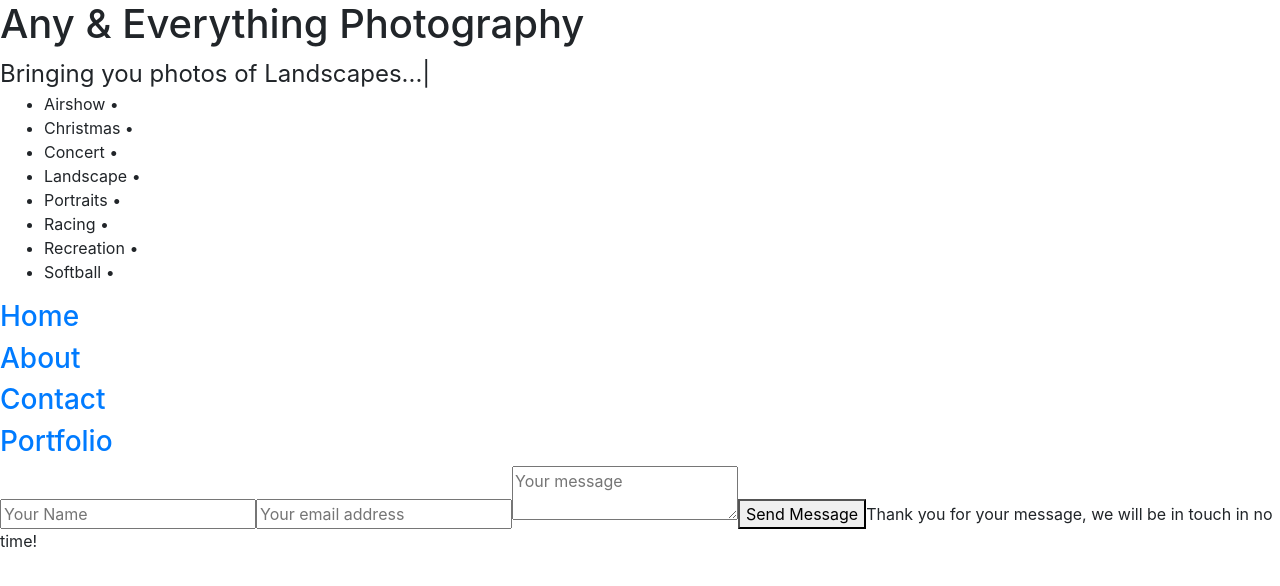
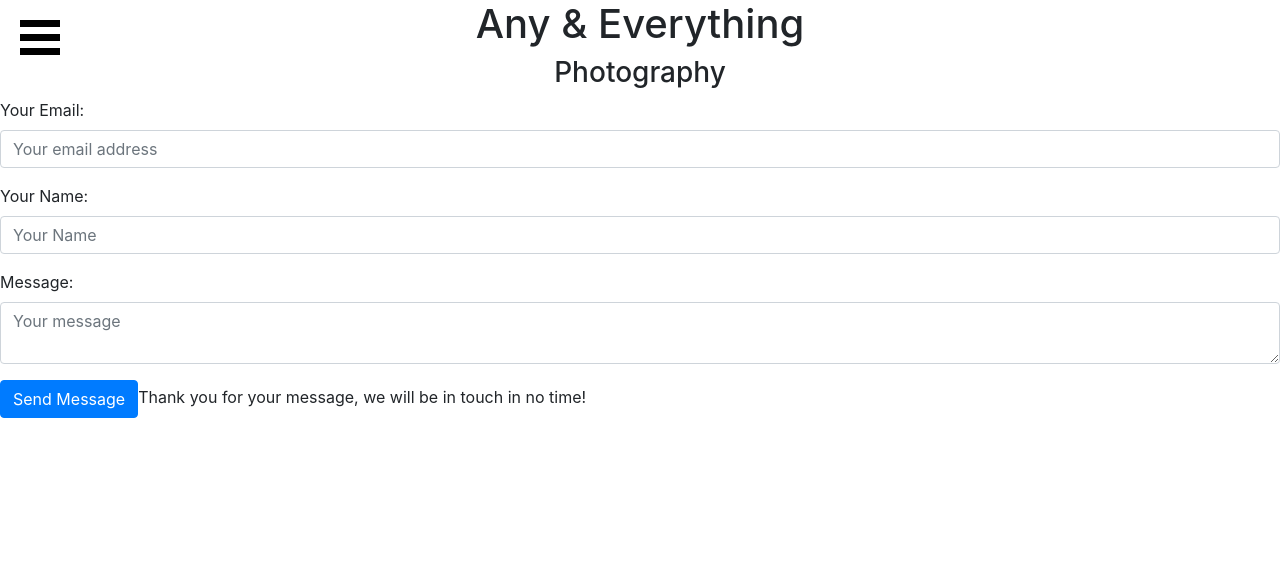
Before and after one commit to ejimenez22/Any-and-everything-photopraphy-v2, a React (Create React App) app in the folder any/: page /contact in a window 1280 px wide. Shown: the top 586 px of the page. Built offline with nearby package versions, Linux system fonts and the light colour scheme.

Commit message:
form reform and brainstormin

```diff
--- a/any/src/App.js
+++ b/any/src/App.js
@@ -1,5 +1,6 @@
 import React, { useState } from 'react'
 import Home from './components/Home';
+import Nav from './components/Nav';
 import About from './components/About';
 import Contact from './components/Contact';
 import Portfolio from './components/Portfolio';
@@ -45,6 +46,7 @@ function App() {
       setCurrentCategory = {setCurrentCategory}
       currentCategory = {currentCategory}
       >
+        <Nav></Nav>
       </Header>
     <Routes>
       <Route path='/*' element={<Home />} />
--- a/any/src/components/Contact/index.js
+++ b/any/src/components/Contact/index.js
@@ -35,11 +35,22 @@ function Contact() {
     return (
         <>
         <Nav />
-        <input type="text" placeholder="Your Name" value={name} onChange={e => setName(e.target.value)} />
-        <input type="email" placeholder="Your email address" value={email} onChange={e => setEmail(e.target.value)} />
-        <textarea placeholder="Your message" value={message} onChange={e => setMessage(e.target.value)}></textarea>
-        <button onClick={submit}>Send Message</button>
-        <span className={emailSent ? 'visible' : null}>Thank you for your message, we will be in touch in no time!</span>
+        <form>
+            <div className='form-group'>
+                <label for='email'>Your Email: </label>
+                <input type="email" className='form-control' placeholder="Your email address" value={email} onChange={e => setEmail(e.target.value)} />
+            </div>
+            <div className='form-group'>
+                <label for='name'>Your Name: </label>
+                <input type="text" className='form-control' placeholder="Your Name" value={name} onChange={e => setName(e.target.value)} />
+            </div>
+            <div className='form-group'>
+                <label for='message'>Message:</label>
+                <textarea className='form-control' placeholder="Your message" value={message} onChange={e => setMessage(e.target.value)}></textarea>
+            </div>
+            <button className="btn btn-primary" onClick={submit}>Send Message</button>
+            <span className={emailSent ? 'visible' : null}>Thank you for your message, we will be in touch in no time!</span>
+        </form>
         </>
     )
 }
--- a/any/src/components/Header/index.js
+++ b/any/src/components/Header/index.js
@@ -11,32 +11,17 @@ function Header(props) {
 
     return (
       <section>
-        <header></header>
-        <h1> Any & Everything Photography </h1>
-        <TypeAnimation
-          sequence={[
-            'Bringing you photos of Airshows...',
-            1000,
-            'Bringing you photos of Landscapes...',
-            1000,
-            'Bringing you photos of Concerts...',
-            1000,
-            'Bringing you photos of Portraits...',
-            1000,
-            'Bringing you photos of Racing...',
-            1000,
-            'Bringing you photos of Softball...',
-            1000,
-            () => {
-              console.log('Done typing!');
-            }
-          ]}
-          wrapper="div"
-          cursor={true}
-          repeat={Infinity}
-          style={{ fontSize: '1.5em' }}
-        />
+        <header className="home-header">
+          <div class="container">
+            <div className="home-header-text">
+              <h1>Any & Everything</h1>
+              <h3>Photography</h3>
+            </div>
+          </div>
+        </header>
         <div>
+
+          {/*
           <nav>
             <ul>
               {categories.map((category) => (
@@ -54,7 +39,7 @@ function Header(props) {
                 </li>
               ))}
             </ul>
-          </nav>
+          </nav> */}
         </div>
       </section>
     );
--- a/any/src/components/Home/index.js
+++ b/any/src/components/Home/index.js
@@ -1,6 +1,7 @@
 import React from 'react'
 import Nav from '../Nav'
 import Carousel from 'better-react-carousel'
+import { TypeAnimation } from 'react-type-animation';
 
 /* importing photos for carousel */
 import img1 from '../../assets/images/Landscape/3.jpg'
@@ -18,8 +19,32 @@ function Home() {
     return (
         <>
         <Nav />
+        <div className="text-animation">
+            <TypeAnimation
+            sequence={[
+                'Bringing you photos of Airshows...',
+                1000,
+                'Bringing you photos of Landscapes...',
+                1000,
+                'Bringing you photos of Concerts...',
+                1000,
+                'Bringing you photos of Portraits...',
+                1000,
+                'Bringing you photos of Racing...',
+                1000,
+                'Bringing you photos of Softball...',
+                1000,
+                () => {
+                 console.log('Done typing!');
+                }
+            ]}
+            wrapper="div"
+            cursor={true}
+            repeat={Infinity}
+            style={{ fontSize: '1.5em' }}
+            />
+        </div>
         <div>
-            <h1>Any & Everything Photography</h1>
             <Carousel cols={3} rows={1} gap={3} loop>
                 <Carousel.Item>
                     <img width="50%" src={img1} alt="flowers"/>
--- a/any/src/components/Nav/index.js
+++ b/any/src/components/Nav/index.js
@@ -5,24 +5,20 @@ import { slide as Menu } from 'react-burger-menu';
 function Nav() {
 
     return (
-        <>
-        <div>
-            <nav>
-                <NavLink exact='true' to='/' className='navLink'>
+        <Menu>
+            <NavLink exact='true' to='/' className='menu-item'>
                 <h3>Home</h3>
             </NavLink>
-                <NavLink exact='true' to='/about' className='navLink'>
+            <NavLink exact='true' to='/about' className='mnu-item'>
                 <h3>About</h3>
             </NavLink>
-                <NavLink exact='true' to='/contact' className='navLink'>
+            <NavLink exact='true' to='/contact' className='menu-item'>
                 <h3>Contact</h3>
             </NavLink>
-                <NavLink exact='true' to='/portfolio' className='navLink'>
+            <NavLink exact='true' to='/portfolio' className='menu-item'>
                 <h3>Portfolio</h3>
              </NavLink>
-            </nav>
-        </div>
-        </>
+        </Menu>
     )
 }
 
--- a/any/src/index.css
+++ b/any/src/index.css
@@ -11,3 +11,59 @@ code {
   font-family: source-code-pro, Menlo, Monaco, Consolas, 'Courier New',
     monospace;
 }
+
+
+
+.home-header-text {
+  text-align: center;
+}
+
+.text-animation {
+  text-align: center;
+}
+
+
+
+
+
+
+.bm-item {
+  display: inline-block;
+  text-decoration: none;
+  margin-bottom: 15px;
+  color: white;
+  transition: color 0.2s;
+  position: sticky;
+}
+
+.bm-item:hover {
+  color: #b6b2b3;
+}
+
+.bm-burger-button {
+  position: absolute;
+  width: 40px;
+  height: 35px;
+  left: 20px;
+  top: 20px;
+}
+
+.bm-burger-bars {
+  background: black;
+}
+
+.bm-cross-button {
+  height: 25px;
+  width: 25px;
+}
+
+.bm-cross {
+  background: white;
+}
+
+.bm-menu {
+  background: #171717;
+  box-shadow: 4px 4px 20px #2994D1;
+  padding: 2.5em 1.5em 0;
+  font-size: 1.15em;
+}
```
Lines whose indentation alone changed are shown as unchanged.
